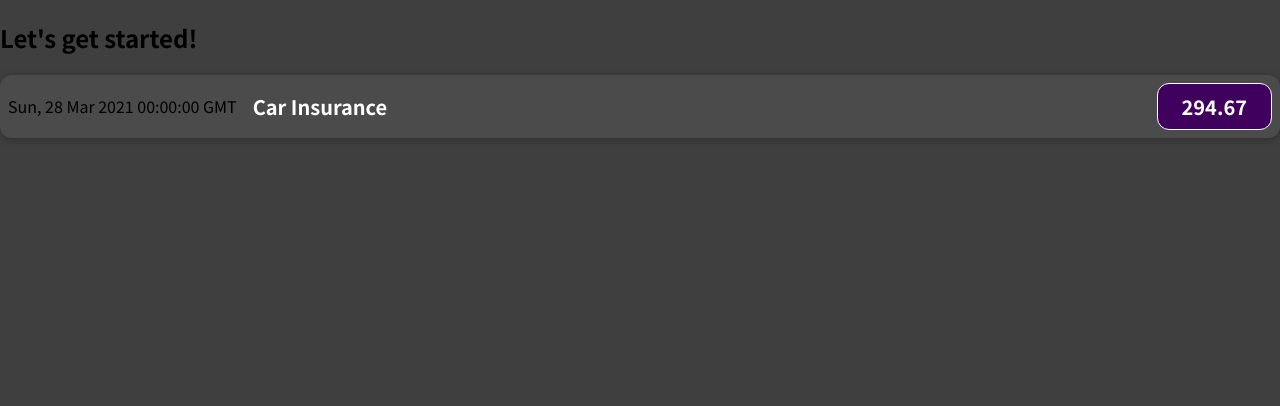
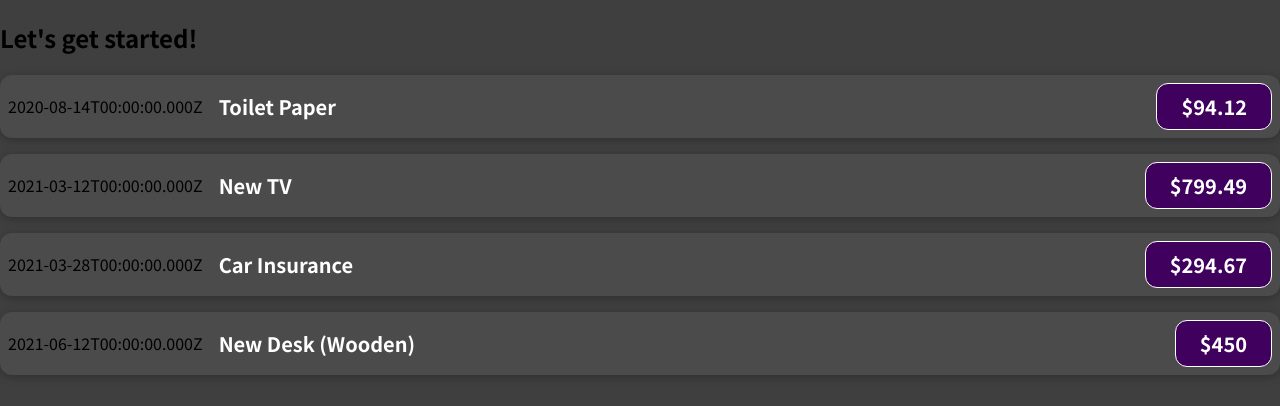
Before and after one commit to 552020/schwarzm-app, a JavaScript app: page / in a window 1280 px wide. Shown: the top 406 px of the page. Built offline with nearby package versions, Linux system fonts and the light colour scheme.

Commit message:
lesson 36 - first component with props

```diff
--- a/src/App.js
+++ b/src/App.js
@@ -1,10 +1,50 @@
 import ExpenseItem from "./components/ExpenseItem";
 
 function App() {
+  const expenses = [
+    {
+      id: "e1",
+      title: "Toilet Paper",
+      amount: 94.12,
+      date: new Date(2020, 7, 14),
+    },
+    { id: "e2", title: "New TV", amount: 799.49, date: new Date(2021, 2, 12) },
+    {
+      id: "e3",
+      title: "Car Insurance",
+      amount: 294.67,
+      date: new Date(2021, 2, 28),
+    },
+    {
+      id: "e4",
+      title: "New Desk (Wooden)",
+      amount: 450,
+      date: new Date(2021, 5, 12),
+    },
+  ];
   return (
     <div>
       <h2>Let's get started!</h2>
-      <ExpenseItem></ExpenseItem>
+      <ExpenseItem
+        title={expenses[0].title}
+        amount={expenses[0].amount}
+        date={expenses[0].date}
+      ></ExpenseItem>
+      <ExpenseItem
+        title={expenses[1].title}
+        amount={expenses[1].amount}
+        date={expenses[1].date}
+      ></ExpenseItem>
+      <ExpenseItem
+        title={expenses[2].title}
+        amount={expenses[2].amount}
+        date={expenses[2].date}
+      ></ExpenseItem>
+      <ExpenseItem
+        title={expenses[3].title}
+        amount={expenses[3].amount}
+        date={expenses[3].date}
+      ></ExpenseItem>
     </div>
   );
 }
--- a/src/components/ExpenseItem.js
+++ b/src/components/ExpenseItem.js
@@ -1,15 +1,12 @@
 import "./ExpenseItem.css";
 
-function ExpenseItem() {
-  const expenseDate = new Date(2021, 2, 28);
-  const expenseTitle = "Car Insurance";
-  const expenseAmount = 294.67;
+function ExpenseItem(props) {
   return (
     <div className="expense-item">
-      <div>{expenseDate.toUTCString()}</div>
+      <div>{props.date.toISOString()}</div>
       <div className="expense-item__description">
-        <h2>{expenseTitle}</h2>
-        <div className="expense-item__price">{expenseAmount}</div>
+        <h2>{props.title}</h2>
+        <div className="expense-item__price">${props.amount}</div>
       </div>
     </div>
   );
```
Also changed, not shown: 1 other file (tests, documents, lock files or other folders).
